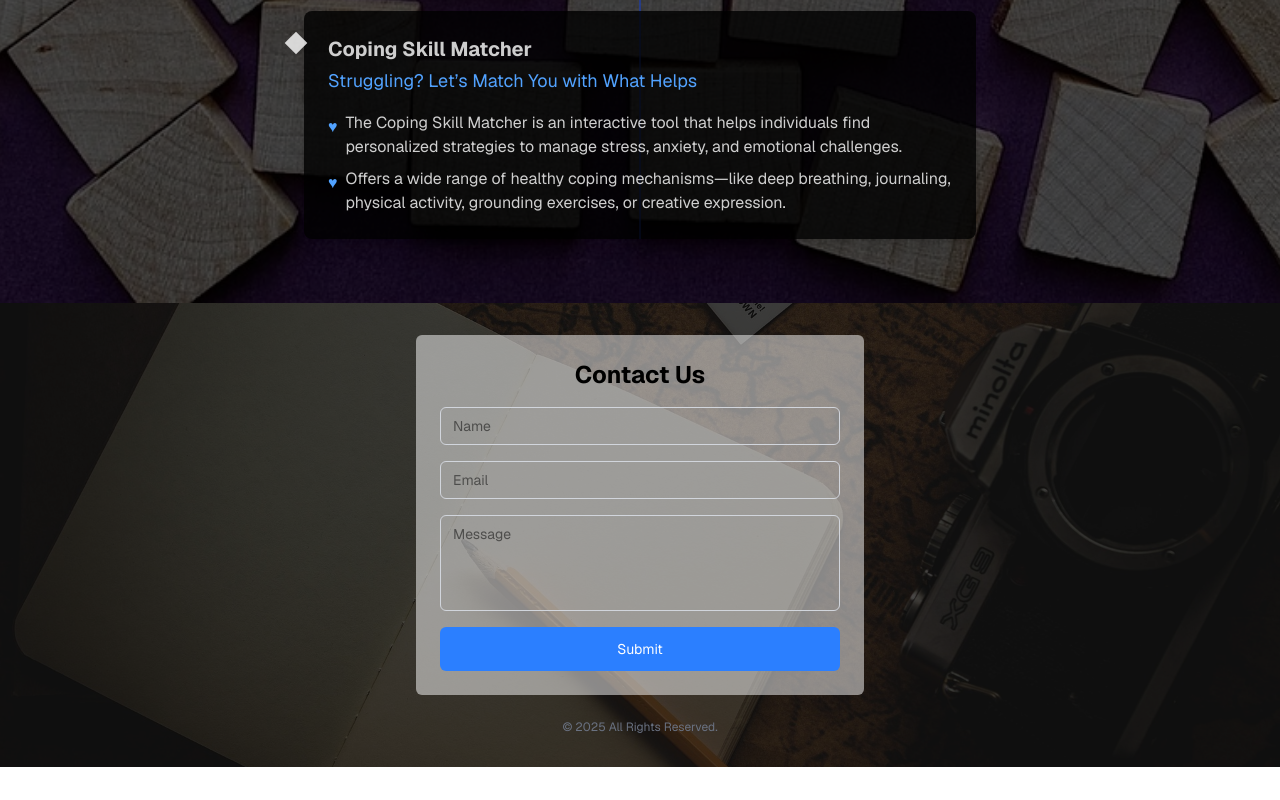
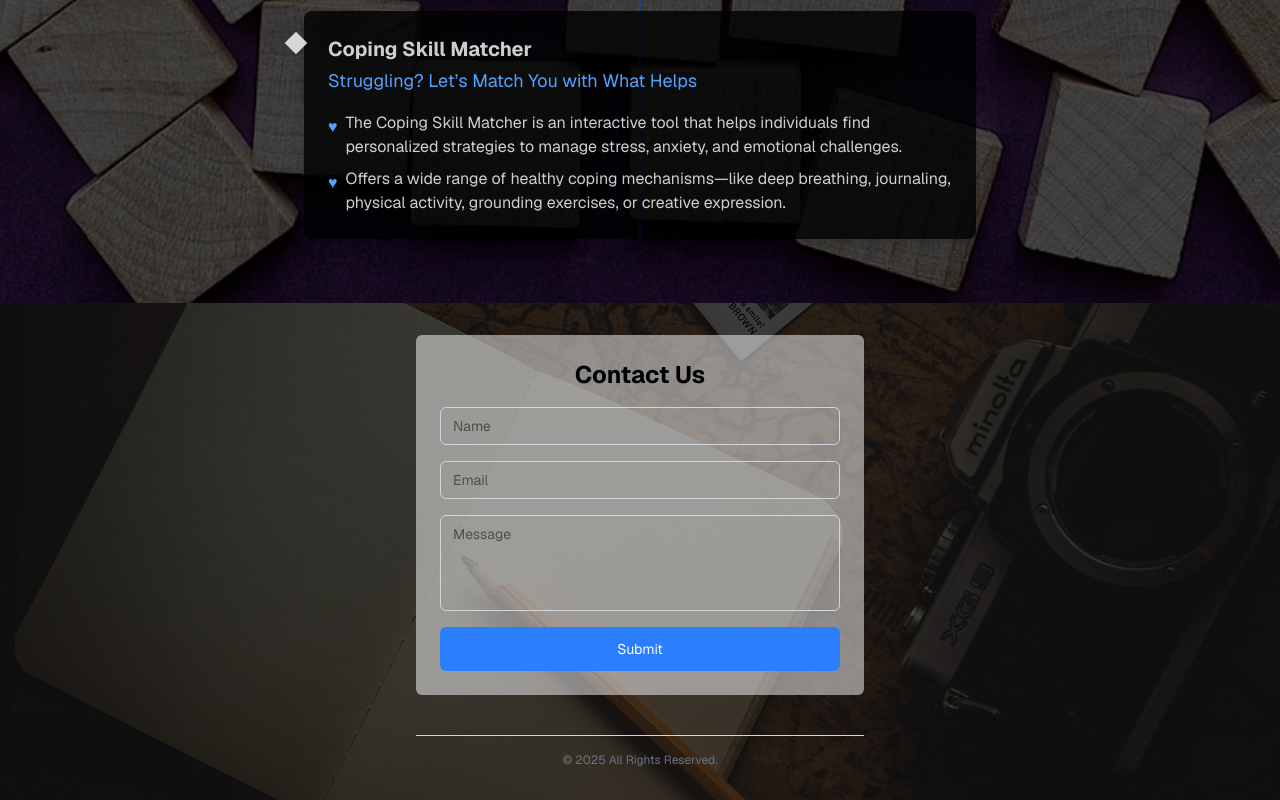
Before and after one commit to Yashraghuvans/SoulSpace, a Next.js app: page / in a window 1280 px wide. Shown: the part 2563-3363 px from the top of the page. Before the commit the page ends 3330 px from the top, so only its background shows below. Built offline with nearby package versions, Linux system fonts and the light colour scheme.

Commit message:
Update footer.jsx

```diff
--- a/app/Components/footer.jsx
+++ b/app/Components/footer.jsx
@@ -41,6 +41,7 @@ const Footer = () => {
                             </button>
                         </form>
                     </div>
+                    <hr className="w-full max-w-md border-t border-gray-300 my-4" />
                     <p className="text-gray-500 text-xs">
                         &copy; {new Date().getFullYear()} All Rights Reserved.
                     </p>
```
